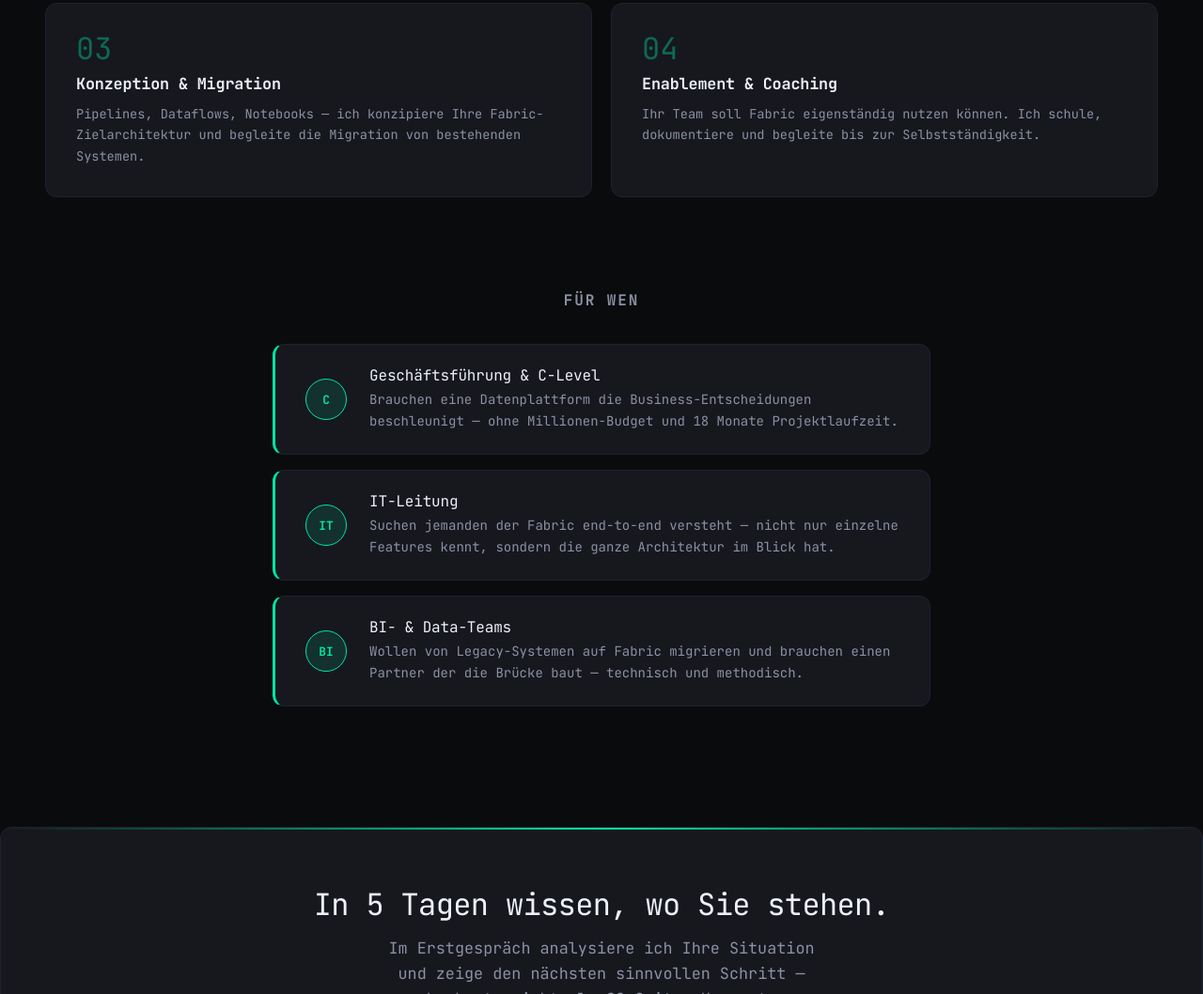
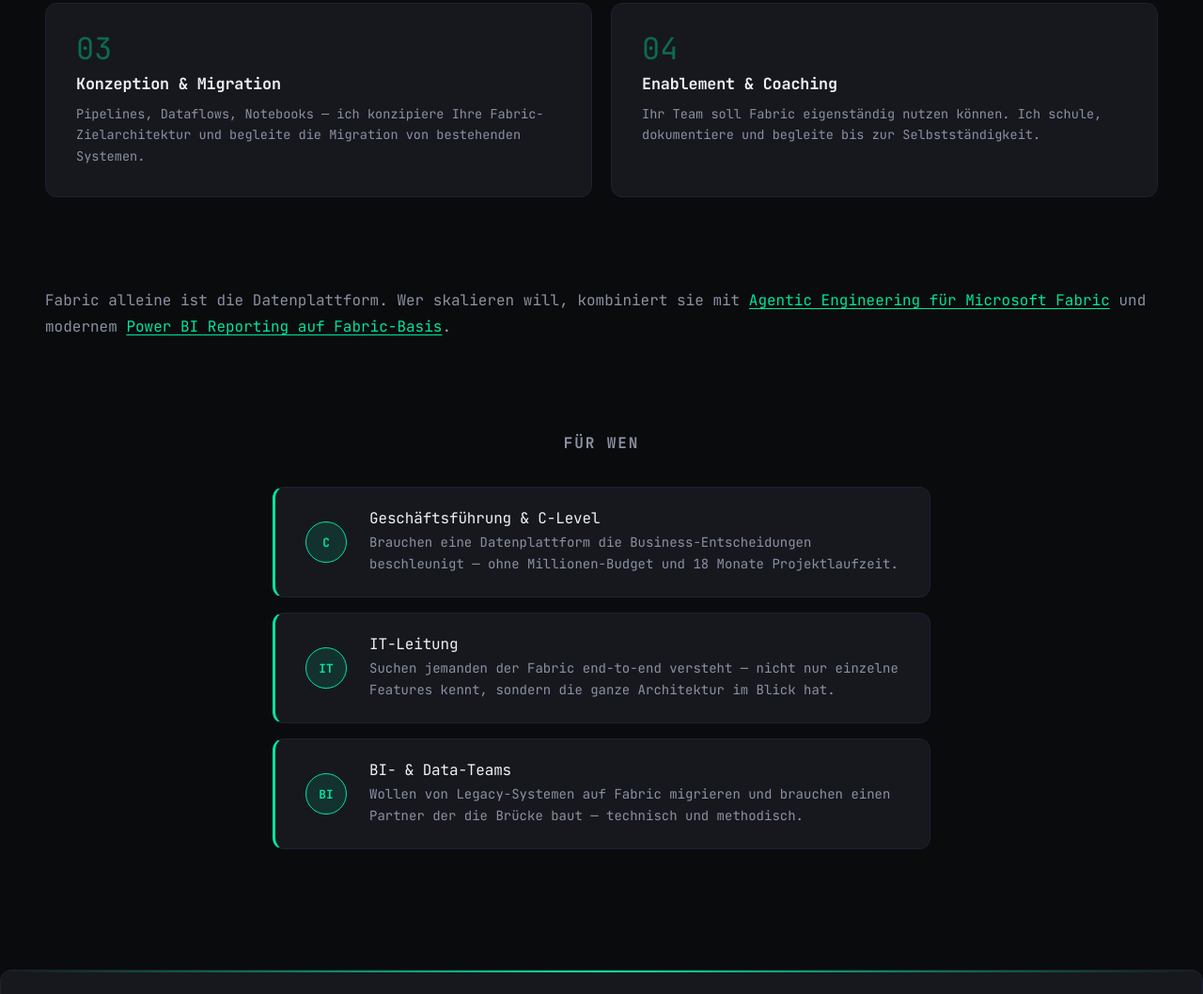
Before and after one commit to capygator/capygator.github.io, an Astro site: page /fabric in a window 1280 px wide. Shown: the part 2395-3453 px from the top of the page at 94% size. Built offline with nearby package versions, Linux system fonts and the light colour scheme; Astro itself is replaced by a stand-in of ours; a web font is replaced by a local one.

Commit message:
auto: src/pages/fabric/index.astro

```diff
--- a/src/pages/fabric/index.astro
+++ b/src/pages/fabric/index.astro
@@ -152,6 +152,18 @@
       <div data-animate="fade-up" data-delay="2">
         <SpotlightCards cards={phases} columns={2} client:load />
       </div>
+    </div>
+  </section>
+
+  <!-- CROSS-LINKS -->
+  <section class="content-section">
+    <div class="container">
+      <p class="cross-link-block" data-animate="fade-up">
+        Fabric alleine ist die Datenplattform. Wer skalieren will, kombiniert sie mit <a
+          href="/agentic-engineering"
+          class="text-accent">Agentic Engineering für Microsoft Fabric</a
+        > und modernem <a href="/power-bi" class="text-accent">Power BI Reporting auf Fabric-Basis</a>.
+      </p>
     </div>
   </section>
 
```
